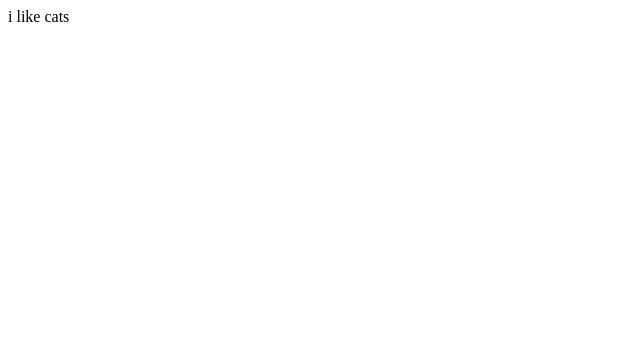
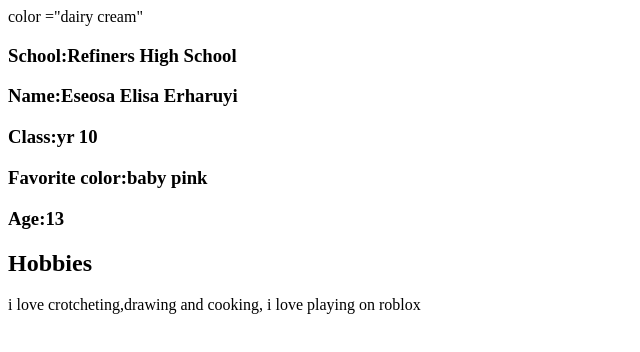
Before and after one commit to so376/M1-L1, a plain HTML site: page index.html in a window 1280 px wide. Shown: the whole page, without its empty margins (0-640 px from the left). Drawn offline with Linux system fonts and the light colour scheme.

Commit message:
initial commit

```diff
--- a/index.html
+++ b/index.html
@@ -1,12 +1,20 @@
 <!Doctype html>
 <html>
+    <font>color ="dairy cream"</font>
     <head>
         <title>
-            Introduction to
+           <center><i>All about myself</i></center>
 
         </title>
     </head>
     <body>
-        i like cats
+        <h3>School:Refiners High School</h3>
+        <h3>Name:Eseosa Elisa Erharuyi</h3>
+        <h3> Class:yr 10</h3>
+        <h3>Favorite color:baby pink</h3>
+        <h3>Age:13</h3>
+        <h2><b>Hobbies</b></h2>
+        <p> i love crotcheting,drawing and cooking, i love playing on roblox</p>
+
     </body>
 </html>
```
